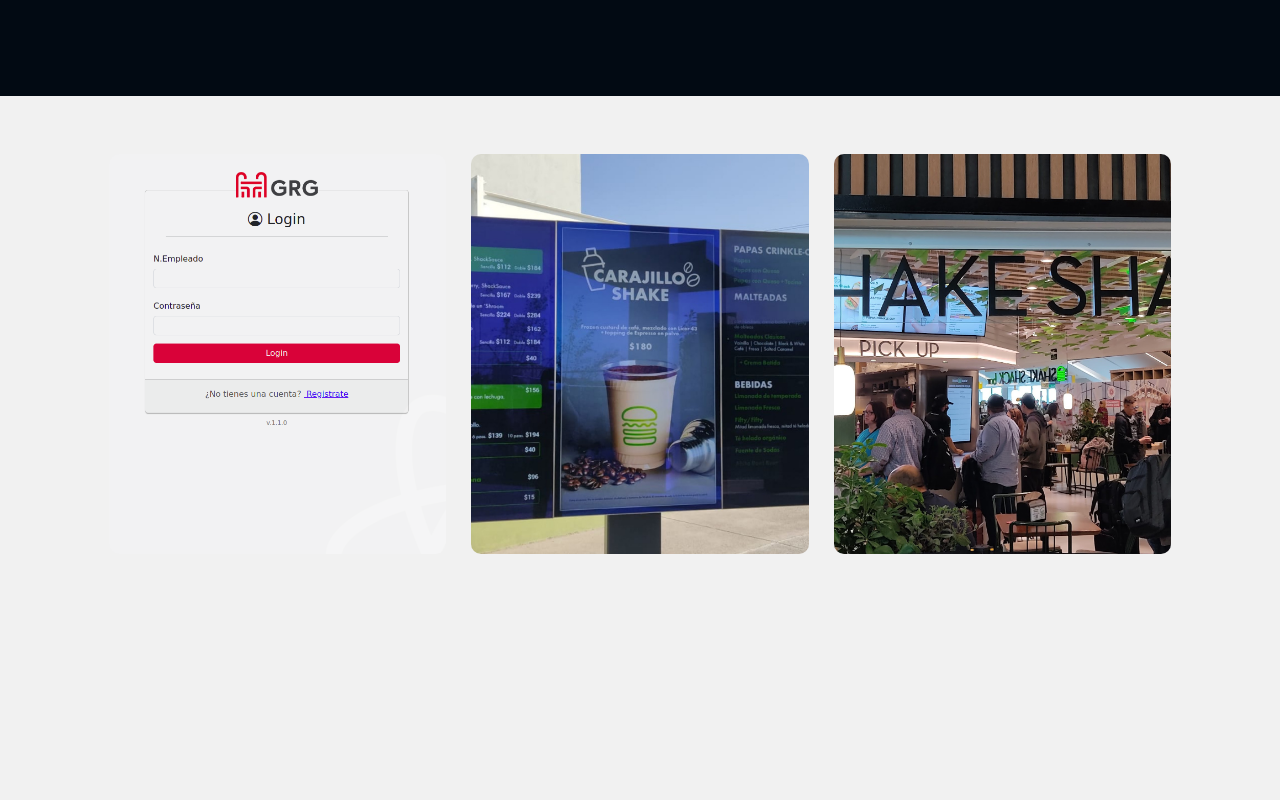
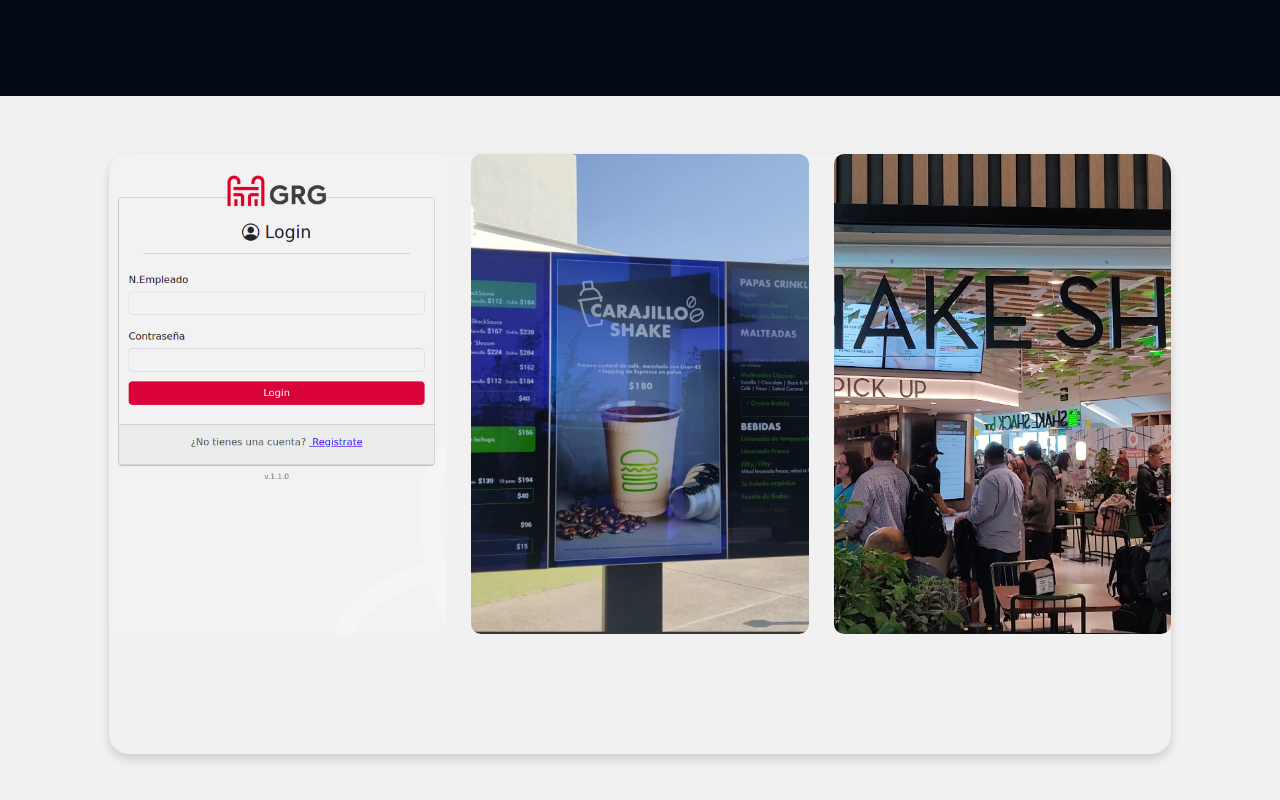
Before and after one commit to LuisLunaV/NetWeb, a plain HTML site: page index.html in a window 1280 px wide. Shown: the part 2304-3104 px from the top of the page. Drawn offline with nearby package versions, Linux system fonts and the light colour scheme; a web font is replaced by a local one.

Commit message:
Carrucel

```diff
--- a/src/css/styles.css
+++ b/src/css/styles.css
@@ -520,9 +520,11 @@
 }
 
 .div-cards-portafolio{
+  overflow: hidden;
   width: 90%;
-  height: 500px;
-
+  height: 600px;
+    border-radius: 20px;
+    box-shadow: 0 0.5rem 1rem rgba(0, 0, 0, 0.15);
 
 }
 
```
